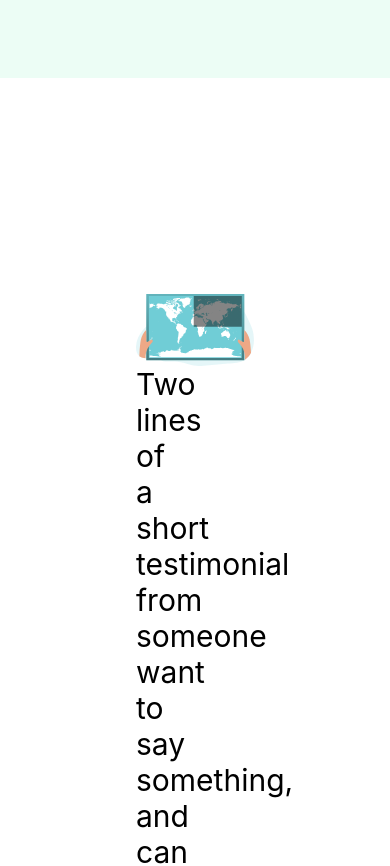
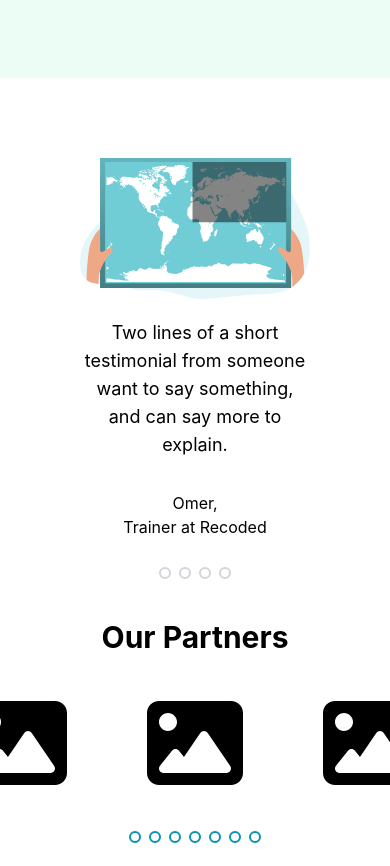
Before and after one commit to Recoded-Spark-Turkey-2022/The-Incredibles, a React (Create React App) app: page / in a window 390 px wide. Shown: the part 2005-2871 px from the top of the page. Built offline with nearby package versions, Linux system fonts and the light colour scheme.

Commit message:
Style: add responsiveness Location

```diff
--- a/src/pages/Home/Location.jsx
+++ b/src/pages/Home/Location.jsx
@@ -31,7 +31,7 @@ function Location() {
   return (
     <div
       name="main"
-      className=" py-44 px-14 mx-20 flex justify-between  max-lg:flex-col "
+      className="lg:py-44 lg:px-14 mx-20 flex justify-between max-lg:flex-col max-lg:py-10"
     >
       <div name="Photo" className=" h-fit">
         <img src={Worldmap} alt="world-map" />
@@ -39,12 +39,12 @@ function Location() {
 
       <div
         name="paragraphs"
-        className=" h-fit w-1/3 flex justify-center flex-col align-middle "
+        className=" h-fit lg:w-1/3 flex justify-center flex-col align-middle max-lg:mt-5"
       >
         <LocationSlide data={slides[current]} />
 
         {/* points for clicking and slicking */}
-        <div className=" flex pt-4 ">
+        <div className=" flex pt-4 max-lg:justify-center">
           {slides.map((slide, slideIndex) => (
             <div
               key={slideIndex}
--- a/src/pages/Home/LocationSlide.jsx
+++ b/src/pages/Home/LocationSlide.jsx
@@ -5,8 +5,8 @@ import React from 'react';
 function LocationSlide({ data }) {
   return (
     <div>
-      <p className="text-3xl">{data.text}</p>
-      <p className="pt-8">
+      <p className="text-3xl max-lg:text-lg max-lg:text-center ">{data.text}</p>
+      <p className="pt-8 max-lg:text-center">
         {data.author}
         <br /> Trainer at Recoded
       </p>
```
